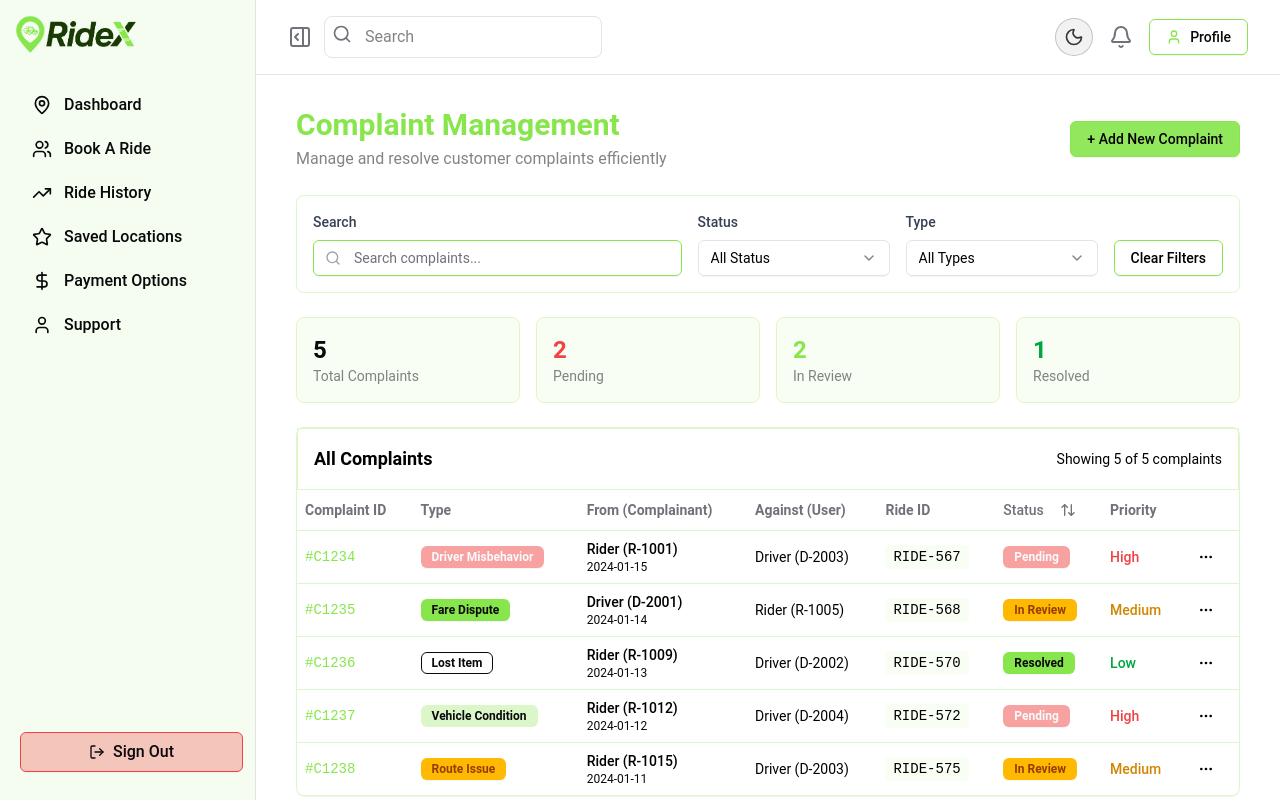
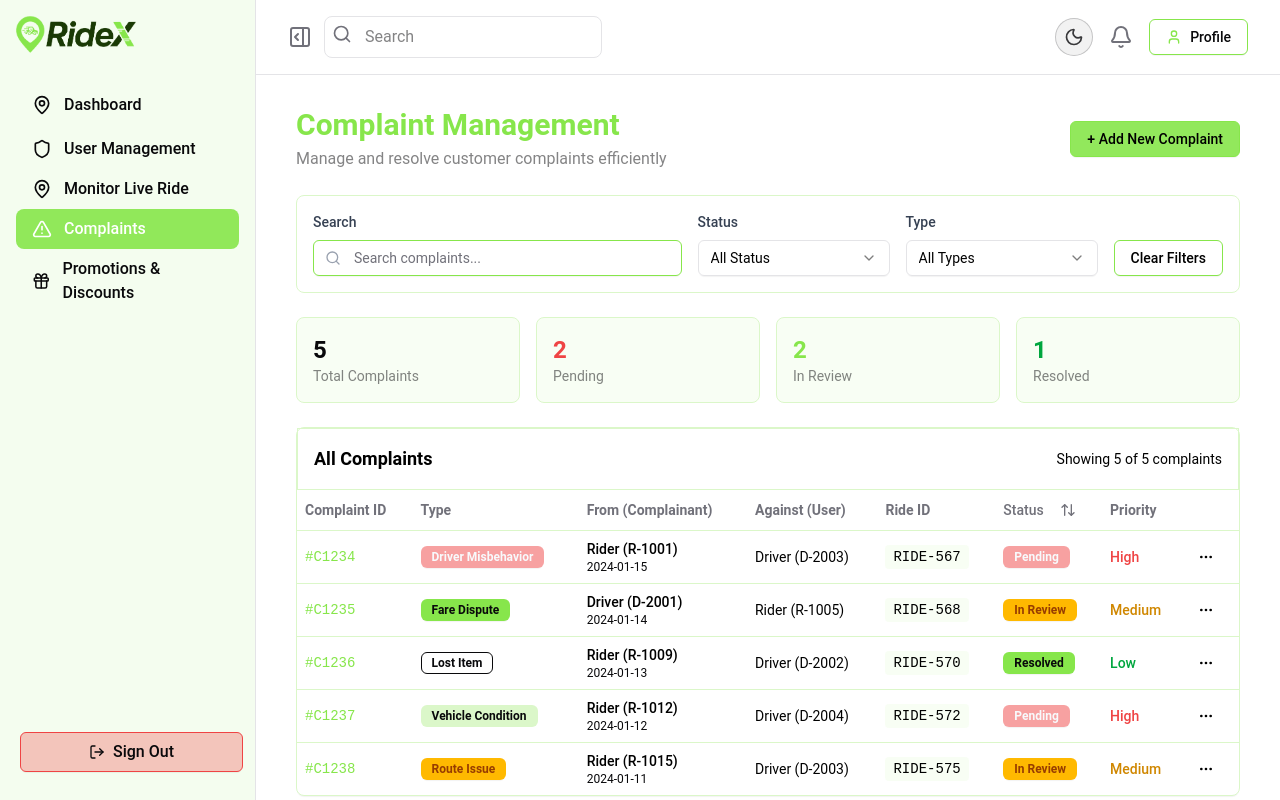
Before and after one commit to rubel6610/RideX-Frontend, a Next.js app: page /dashboard/admin/disputes-complaints in a window 1280 px wide. Built offline with nearby package versions, Linux system fonts and the light colour scheme; no server answers; sample sign-in values are in the browser's storage.

Commit message:
admin-dashboard some code replaced

```diff
--- a/src/app/dashboard/layout.jsx
+++ b/src/app/dashboard/layout.jsx
@@ -46,7 +46,7 @@ export default function DashboardLayout({ children }) {
 
   // Determine role dynamically from fetched data or fallback
   // const userRole = userData?.role || "user";
-  const userRole = "user";
+  const userRole = "admin";
 
   return (
     <ProtectedRoute>
```
